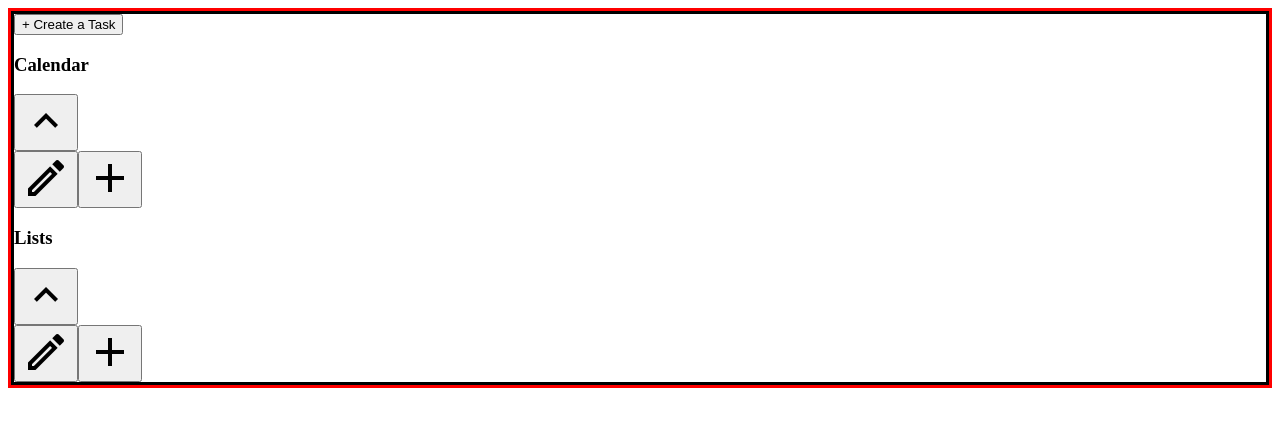
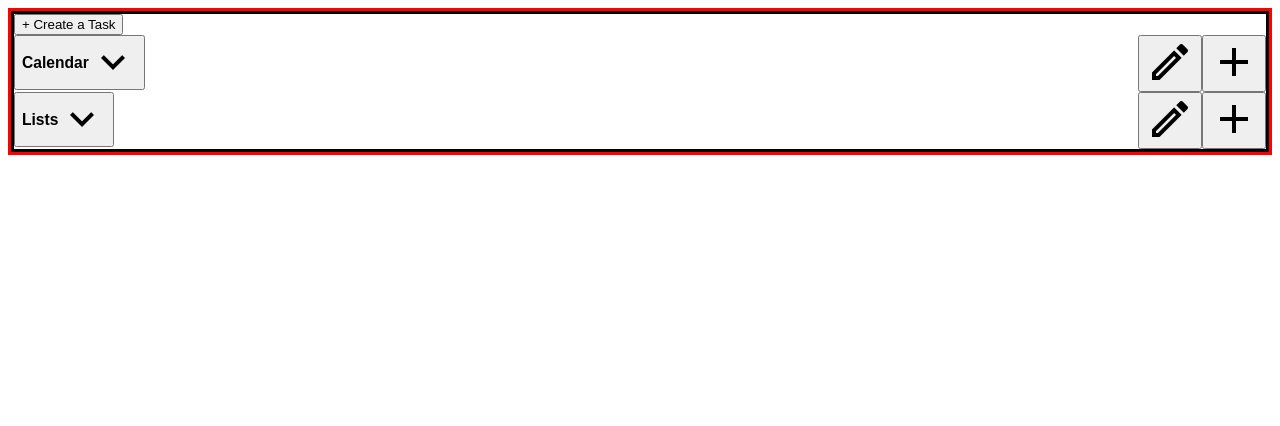
Before and after one commit to tbarinka/to-do-list, a website with bundled scripts: page dist/index.html in a window 1280 px wide. Built offline with nearby package versions, Linux system fonts and the light colour scheme.

Commit message:
fix style issues with collapsible content

```diff
--- a/src/sidebar.js
+++ b/src/sidebar.js
@@ -2,6 +2,7 @@ import './style.css';
 import chevron from './images/chevron-up.png';
 import plus from './images/plus.png';
 import pencil from './images/pencil-outline.png';
+import chevronDown from './images/chevron-down.png'
 
 
 function sidebarDom() {
@@ -24,19 +25,16 @@ function createTaskButton() {
 }
 function sidebarHeaderIntegrater(title, toggleRightComponent) {
     const div = document.createElement('div');
-    div.classList.add('SidebarIntegratedItem');
+    div.classList.add('sidebarIntegratedItem');
 
     if (toggleRightComponent == "y") {
-        const headerDiv = document.createElement('SideBarTopCollpasibleComponent');
-            headerDiv.appendChild(leftSidebarComponentListCollapse(title))
-            headerDiv.appendChild(rightSidebarItem());
-
-        div.appendChild(headerDiv);
+        div.appendChild(leftSidebarComponentListCollapse(title))
+        div.appendChild(rightSidebarItem());
 
     } else if (toggleRightComponent == "n") {
         div.appendChild(leftSidebarComponent(title))
         const item = document.createElement('div');
-            item.classList.add('SideBarItemRightComponent-empty');
+            item.classList.add('sideBarItemRightComponent-empty');
         div.appendChild(item);
     }
     return div;
@@ -75,8 +73,7 @@ function leftSidebarComponent(title) {
 function leftSidebarComponentListCollapse(title) {
     const item = document.createElement('div');
         item.classList.add('SideBarItemLeftComponent');
-    item.appendChild(header(title));
-    item.appendChild(listCollapseButton());
+    item.appendChild(listCollapseButton(title));
     item.appendChild(collapsibleContent());
     return item
 };
@@ -86,29 +83,34 @@ function leftSidebarComponentListCollapse(title) {
     sideHeader.textContent = title;
     return sideHeader;
     };
-    function listCollapseButton() {
-    const button = document.createElement('button');
+    function listCollapseButton(title) {
+        const button = document.createElement('button');
         button.classList.add('listCollapseButton');
         button.addEventListener("click", toggleList);
+        const collapseIcon = new Image();
+        collapseIcon.src = chevronDown;
 
-    const collapseIcon = new Image();
-    collapseIcon.src = chevron;
-    button.appendChild(collapseIcon);
+            function toggleList() {
+                const collapsibleContent = (this.nextElementSibling);
 
-    return button;
+                if (collapsibleContent.classList.contains("collapsed")) {
+                    collapsibleContent.classList.remove("collapsed");
+                    collapsibleContent.classList.add("uncollapsed");
+                    collapseIcon.src = chevron;
+                    console.log(collapsibleContent);
+                } else if (collapsibleContent.classList.contains("uncollapsed")) {
+                    collapsibleContent.classList.remove("uncollapsed");
+                    collapsibleContent.classList.add("collapsed");
+                    collapseIcon.src = chevronDown;
+                    console.log(collapsibleContent);
+                }
+        }
+
+        button.appendChild(header(title));
+        button.appendChild(collapseIcon);
+
+        return button;
     };
-        function toggleList() {
-            const collapsibleContent = (this.nextElementSibling);
-            if (collapsibleContent.classList.contains("collapsed")) {
-                collapsibleContent.classList.remove("collapsed");
-                collapsibleContent.classList.add("uncollapsed");
-                console.log(collapsibleContent);
-            } else if (collapsibleContent.classList.contains("uncollapsed")) {
-                collapsibleContent.classList.remove("uncollapsed");
-                collapsibleContent.classList.add("collapsed");
-                console.log(collapsibleContent);
-            }
-        }
         function collapsibleContent() {
             const div = document.createElement('div');
                 div.classList.add("collapsed");
--- a/src/style.css
+++ b/src/style.css
@@ -7,12 +7,16 @@
     border: solid black;
 
 }
-p {
-    color: red;
-}
-.collapsed {
+    .sidebarIntegratedItem {
+        display: flex;
+        justify-content: space-between;
+    }
+    .listCollapseButton {
+        display: flex;
+    }
+    .collapsed {
     display: none;
-}
-.uncollapsed {
+    }
+    .uncollapsed {
     display: block;
-}
+    }
```
Also changed, not shown: dist/429adda8066c3ccc8491.png (added), dist/bundle.js, src/images/chevron-down.png (added).
